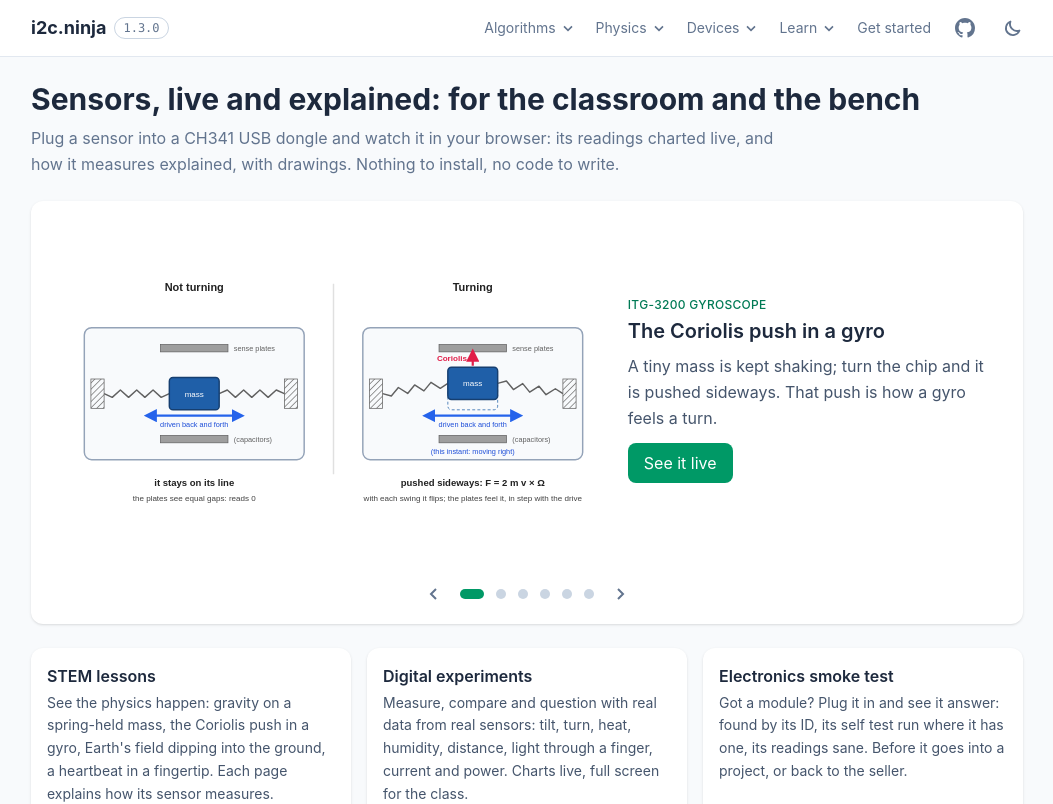
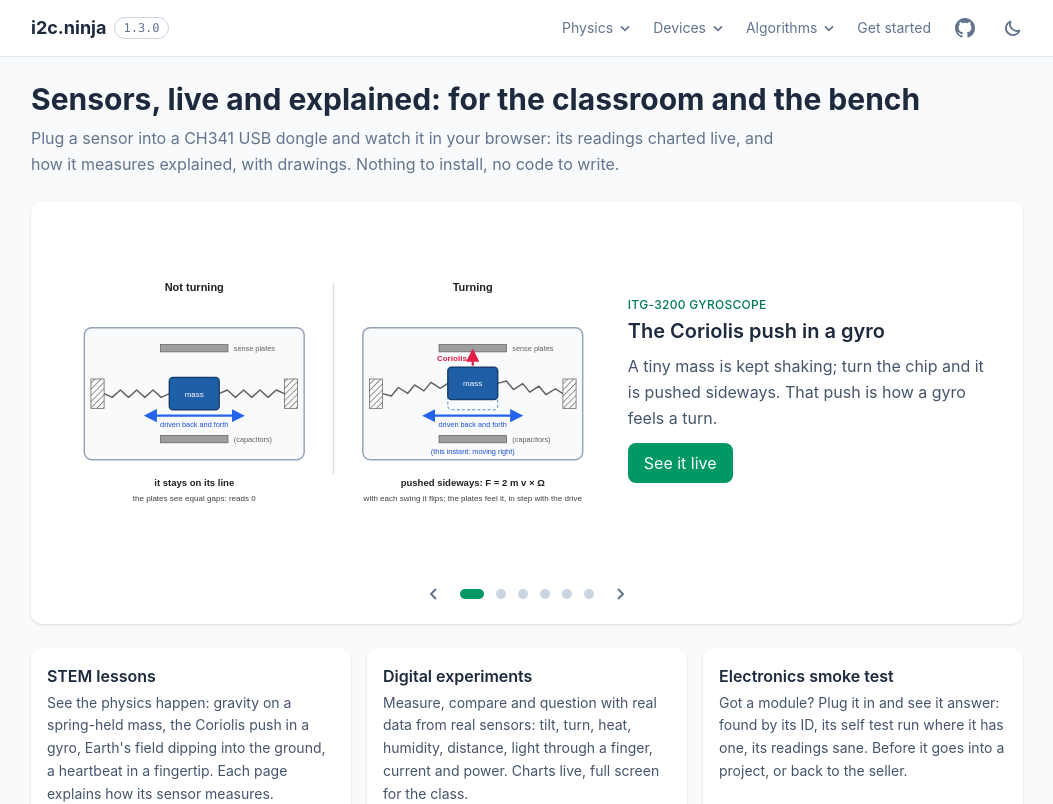
Before and after one commit to aguegu/i2c.ninja, a Vue app: page / in a window 1280 px wide. Shown: the top 804 px of the page, without its empty margins (113-1166 px from the left). Built offline with nearby package versions, Linux system fonts and the light colour scheme.

Commit message:
Header: Physics, Devices, Algorithms; Learn off the header for now (the phone menu too; the footer and home keep the course)
Co-Authored-By: Claude Opus 5.5 <noreply@anthropic.com>

```diff
--- a/src/App.vue
+++ b/src/App.vue
@@ -9,7 +9,7 @@ import SiteFooter from './components/SiteFooter.vue';
 import { useTheme } from './lib/theme.js';
 import { updateReady, applyUpdate } from './lib/pwa.js';
 import { recent, withLabels } from './lib/recent.js';
-import { DEVICE_LINKS, GUIDE_LINKS, PHYSICS_LINKS, ALGORITHM_LINKS, ATIIC, DISCUSSIONS } from './lib/nav.js';
+import { DEVICE_LINKS, PHYSICS_LINKS, ALGORITHM_LINKS, ATIIC, DISCUSSIONS } from './lib/nav.js';
 import { version } from '../package.json';
 
 const { dark, toggle } = useTheme();
@@ -31,10 +31,9 @@ const mobileLink = 'block rounded-lg px-3 py-1.5 hover:bg-slate-100 dark:hover:b
           <RouterLink to="/about#releases" class="rounded-full border border-slate-300 px-2 py-0.5 font-mono text-xs text-slate-500 hover:border-emerald-600 hover:text-emerald-600 dark:border-slate-600 dark:text-slate-400" :title="`Version ${version}: the releases`">{{ version }}</RouterLink>
         </div>
         <nav class="ml-auto hidden items-center gap-5 text-sm text-slate-500 sm:flex dark:text-slate-400" aria-label="Main">
-          <NavMenu label="Algorithms" :links="ALGORITHM_LINKS" :recent="ALGORITHM_LINKS.length > MENU_RECENT_FROM ? withLabels(recent, 'algorithm') : []" />
           <NavMenu label="Physics" :links="PHYSICS_LINKS" :recent="PHYSICS_LINKS.length > MENU_RECENT_FROM ? withLabels(recent, 'physics') : []" />
           <NavMenu label="Devices" :links="DEVICE_LINKS" :recent="withLabels(recent, 'device')" wide />
-          <NavMenu label="Learn" :links="GUIDE_LINKS" />
+          <NavMenu label="Algorithms" :links="ALGORITHM_LINKS" :recent="ALGORITHM_LINKS.length > MENU_RECENT_FROM ? withLabels(recent, 'algorithm') : []" />
           <RouterLink to="/get-started" :class="navLink" active-class="text-emerald-600">Get started</RouterLink>
         </nav>
         <a :href="ATIIC" class="hidden rounded p-1 text-slate-500 hover:bg-slate-100 hover:text-slate-800 sm:block dark:text-slate-400 dark:hover:bg-slate-700 dark:hover:text-slate-100" title="atiic on GitHub: the drivers" aria-label="atiic on GitHub">
@@ -54,14 +53,12 @@ const mobileLink = 'block rounded-lg px-3 py-1.5 hover:bg-slate-100 dark:hover:b
         </button>
       </div>
       <nav v-if="mobile" class="border-t border-slate-200 px-4 py-3 text-sm sm:hidden dark:border-slate-700" aria-label="Main">
-        <p class="px-3 pt-1 text-xs font-semibold tracking-wide text-slate-400 uppercase">Algorithms</p>
-        <RouterLink v-for="l in ALGORITHM_LINKS" :key="l.to" :to="l.to" :class="mobileLink">{{ l.label }}</RouterLink>
-        <p class="px-3 pt-3 text-xs font-semibold tracking-wide text-slate-400 uppercase">Physics</p>
+        <p class="px-3 pt-1 text-xs font-semibold tracking-wide text-slate-400 uppercase">Physics</p>
         <RouterLink v-for="l in PHYSICS_LINKS" :key="l.to" :to="l.to" :class="mobileLink">{{ l.label }}</RouterLink>
         <p class="px-3 pt-3 text-xs font-semibold tracking-wide text-slate-400 uppercase">Devices</p>
         <RouterLink v-for="l in DEVICE_LINKS" :key="l.to" :to="l.to" :class="mobileLink">{{ l.label }} <span class="text-xs text-slate-400">{{ l.note }}</span></RouterLink>
-        <p class="px-3 pt-3 text-xs font-semibold tracking-wide text-slate-400 uppercase">Learn</p>
-        <RouterLink v-for="l in GUIDE_LINKS" :key="l.to" :to="l.to" :class="mobileLink">{{ l.label }} <span class="text-xs text-slate-400">{{ l.note }}</span></RouterLink>
+        <p class="px-3 pt-3 text-xs font-semibold tracking-wide text-slate-400 uppercase">Algorithms</p>
+        <RouterLink v-for="l in ALGORITHM_LINKS" :key="l.to" :to="l.to" :class="mobileLink">{{ l.label }}</RouterLink>
         <p class="px-3 pt-3 text-xs font-semibold tracking-wide text-slate-400 uppercase">More</p>
         <RouterLink to="/get-started" :class="mobileLink">Set up the dongle</RouterLink>
         <a :href="DISCUSSIONS" :class="mobileLink">Discussions <span class="text-xs text-slate-400">questions, ideas, what you built</span></a>
```
